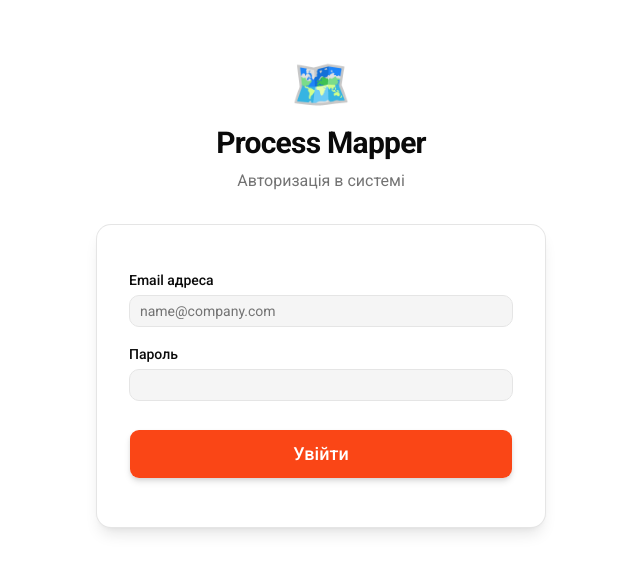
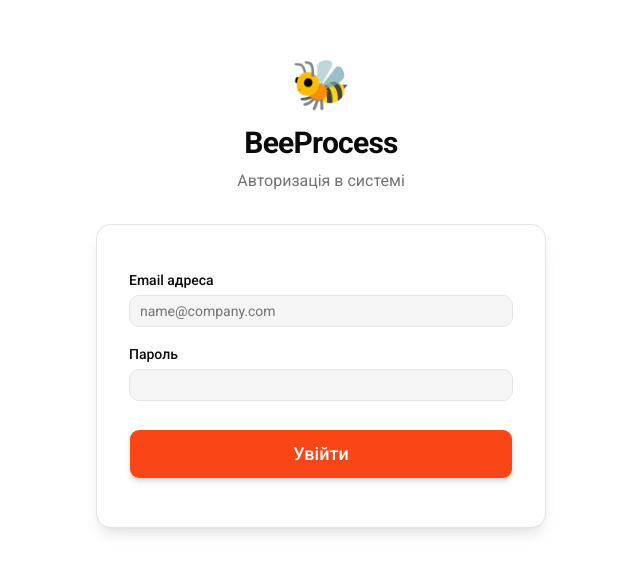
Before and after one commit to hise95/process-mapper, a Next.js app: page /login in a window 1280 px wide. Shown: the part 106-678 px from the top of the page, without its empty margins (319-959 px from the left). Built offline with nearby package versions, Linux system fonts and the light colour scheme; no server answers.

Commit message:
chore: rename project to BeeProcess across branding, layout, sidebar and documentation

```diff
--- a/package.json
+++ b/package.json
@@ -1,5 +1,5 @@
 {
-  "name": "process-mapper-asis",
+  "name": "beeprocess",
   "version": "0.1.0",
   "private": true,
   "scripts": {
--- a/src/app/archive/page.tsx
+++ b/src/app/archive/page.tsx
@@ -5,7 +5,7 @@ import { ArchiveView } from '@/components/archive/ArchiveView';
 import { Archive } from 'lucide-react';
 
 export const metadata = {
-  title: 'Архів процесів | Process Mapper',
+  title: 'Архів процесів | BeeProcess',
   description: 'Архів застарілих та деактивованих бізнес-процесів',
 };
 
--- a/src/app/layout.tsx
+++ b/src/app/layout.tsx
@@ -7,7 +7,7 @@ import './globals.css'
 const roboto = Roboto({ subsets: ['latin', 'cyrillic'], weight: ['300', '400', '500', '700', '900'] })
 
 export const metadata: Metadata = {
-  title: 'Process Mapper AS-IS',
+  title: 'BeeProcess',
   description: 'Внутрішня система управління та картографування бізнес-процесів',
   robots: 'noindex, nofollow',
 }
--- a/src/app/login/page.tsx
+++ b/src/app/login/page.tsx
@@ -42,8 +42,8 @@ export default function LoginPage() {
     <div className="min-h-screen flex items-center justify-center bg-background p-4">
       <div className="w-full max-w-md">
         <div className="text-center mb-8">
-          <div className="text-5xl mb-4">🗺️</div>
-          <h1 className="text-3xl font-bold tracking-tight text-foreground">Process Mapper</h1>
+          <div className="text-5xl mb-4">🐝</div>
+          <h1 className="text-3xl font-bold tracking-tight text-foreground">BeeProcess</h1>
           <p className="text-muted-foreground mt-2">Авторизація в системі</p>
         </div>
 
--- a/src/components/layout/ClientLayoutWrapper.tsx
+++ b/src/components/layout/ClientLayoutWrapper.tsx
@@ -60,7 +60,7 @@ export function ClientLayoutWrapper({
         <header className="sticky top-0 z-10 grid grid-cols-3 items-center px-8 h-[57px] bg-background/80 backdrop-blur-md border-b border-border transition-colors shrink-0">
           <div className="flex items-center gap-4 justify-start">
             {isEmployee && (
-               <h1 className="font-bold text-base text-[#fa4616] tracking-tight mr-4">🗺️ Process Mapper AS-IS</h1>
+               <h1 className="font-bold text-base text-[#ffd100] tracking-tight mr-4">🐝 BeeProcess</h1>
             )}
             <h1 className="text-xl font-bold tracking-tight text-foreground">{getPageTitle(pathname)}</h1>
           </div>
--- a/src/components/layout/Sidebar.tsx
+++ b/src/components/layout/Sidebar.tsx
@@ -40,7 +40,7 @@ export default async function Sidebar() {
   return (
     <aside className="fixed left-0 top-0 h-screen w-64 bg-[#1f1f1f] text-white flex flex-col shadow-xl z-20">
       <div className="flex items-center px-4 h-[57px] border-b border-[#333333] shrink-0">
-        <h1 className="font-bold text-base text-[#ffd100] whitespace-nowrap tracking-tight">🗺️ Process Mapper AS-IS</h1>
+        <h1 className="font-bold text-base text-[#ffd100] whitespace-nowrap tracking-tight">🐝 BeeProcess</h1>
       </div>
 
       <SidebarNav
```
Also changed, not shown: 1 other file (tests, documents, lock files or other folders).
